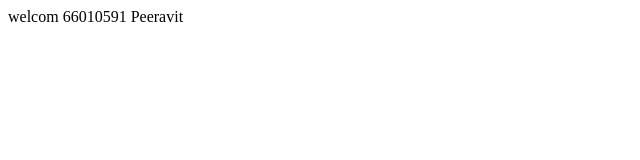
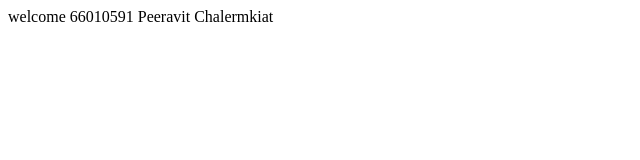
Before and after one commit to Peeravit15/Peeravit15.github.io, a plain HTML site: page index.html in a window 1280 px wide. Shown: the whole page, without its empty margins (0-640 px from the left). Drawn offline with Linux system fonts and the light colour scheme.

Commit message:
Update index.html

```diff
--- a/index.html
+++ b/index.html
@@ -6,6 +6,6 @@
     <title>Document</title>
 </head>
 <body>
-    welcom 66010591 Peeravit
+    welcome 66010591 Peeravit Chalermkiat
 </body>
 </html>
```
